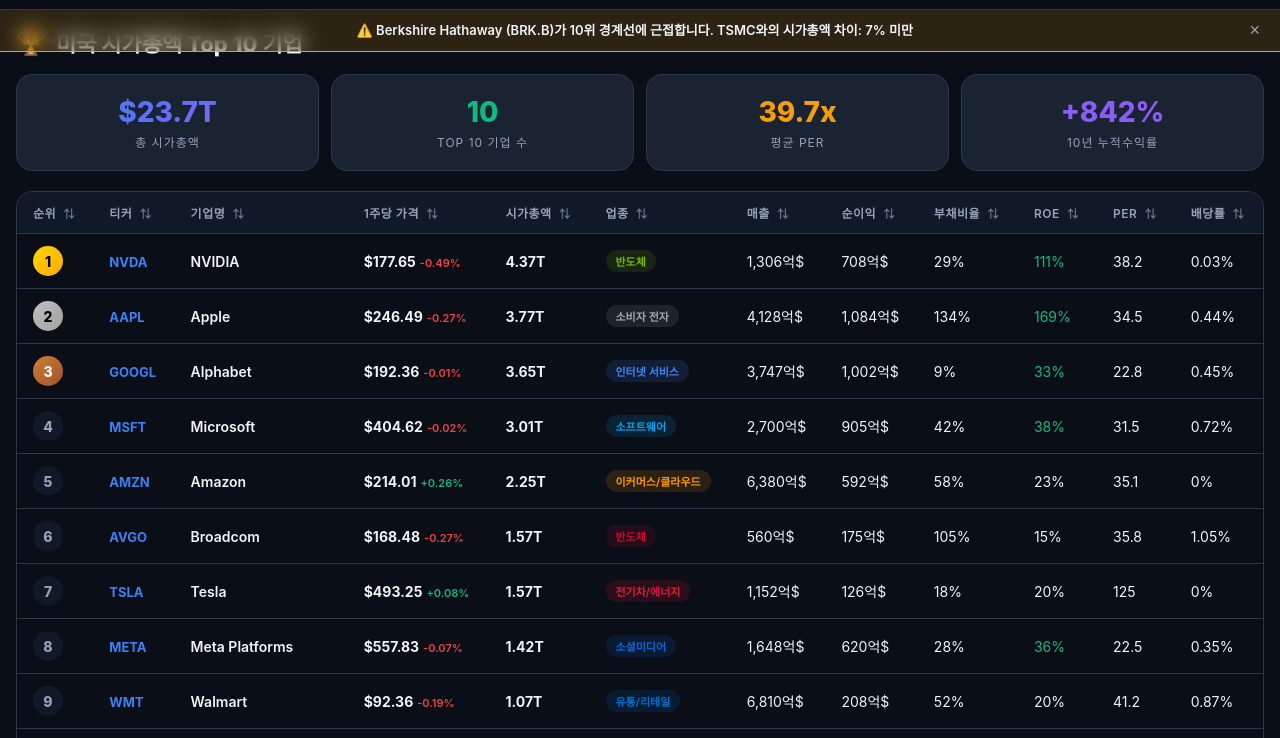
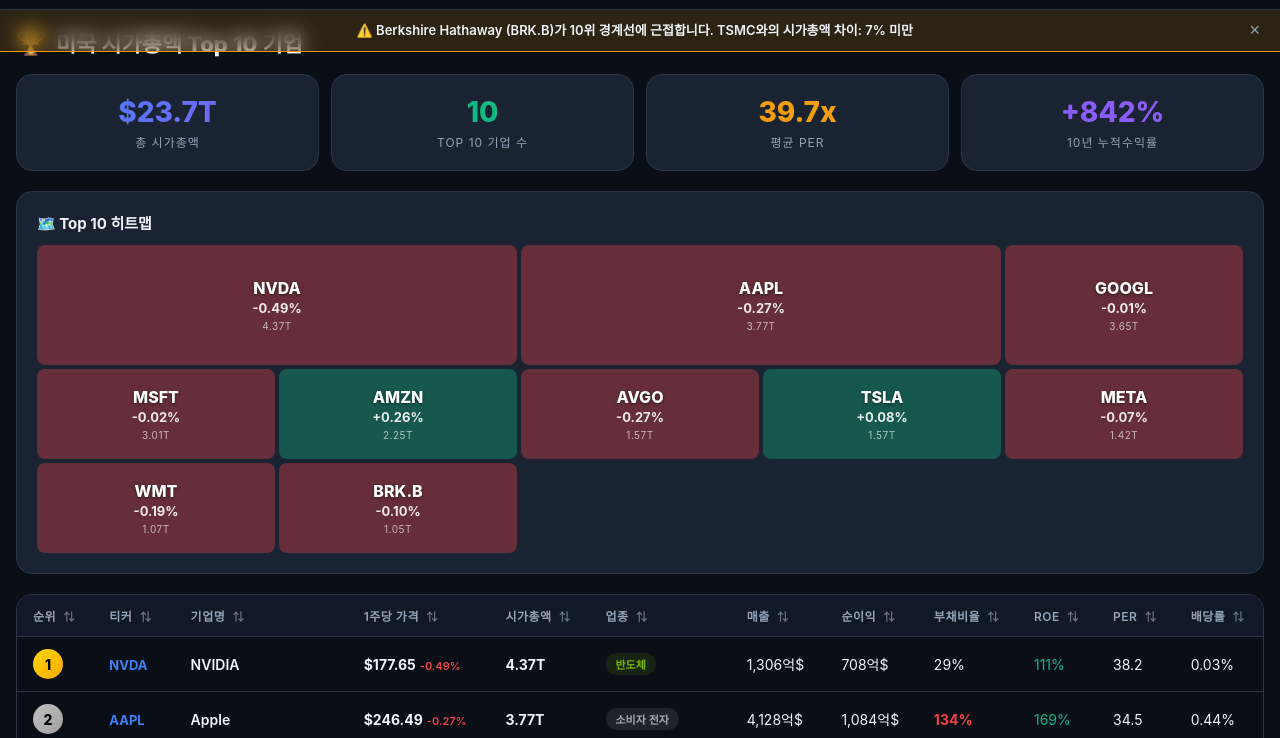
Before and after one commit to navy111p-sudo/top10-investment-system, a plain HTML site: page index.html in a window 1280 px wide. Shown: the part 50-788 px from the top of the page. Drawn offline with nearby package versions, Linux system fonts and the light colour scheme.

Commit message:
Add heatmap + red debt ratio for 50%+ companies
Added heatmap styling and rendering functionality.

```diff
--- a/index.html
+++ b/index.html
@@ -94,6 +94,23 @@
 .stat-card { text-align: center; }
 .stat-value { font-size: 28px; font-weight: 800; margin-bottom: 4px; }
 .stat-label { font-size: 12px; color: var(--text-secondary); text-transform: uppercase; letter-spacing: 1px; }
+
+/* === HEATMAP === */
+.heatmap-cell {
+  border-radius: 8px; padding: 12px 8px; display: flex; flex-direction: column;
+  align-items: center; justify-content: center; text-align: center; cursor: default;
+  transition: transform 0.2s, box-shadow 0.2s; min-height: 90px; position: relative; overflow: hidden;
+}
+.heatmap-cell:hover { transform: scale(1.03); box-shadow: 0 4px 16px rgba(0,0,0,0.4); z-index: 2; }
+.heatmap-ticker { font-size: 16px; font-weight: 800; color: #fff; text-shadow: 0 1px 3px rgba(0,0,0,0.5); }
+.heatmap-change { font-size: 13px; font-weight: 700; color: rgba(255,255,255,0.9); margin-top: 2px; }
+.heatmap-mcap { font-size: 10px; color: rgba(255,255,255,0.65); margin-top: 4px; text-transform: uppercase; letter-spacing: 0.5px; }
+@media (max-width: 768px) {
+  #heatmapContainer { grid-template-columns: repeat(3, 1fr) !important; }
+  .heatmap-cell { min-height: 70px; padding: 8px 4px; }
+  .heatmap-ticker { font-size: 13px; }
+  .heatmap-change { font-size: 11px; }
+}
 
 /* === SORTABLE TABLE HEADERS === */
 .sortable { cursor: pointer; user-select: none; white-space: nowrap; position: relative; }
@@ -259,6 +276,12 @@
 
   <!-- KPI Cards -->
   <div class="grid-4" id="kpiCards"></div>
+
+  <!-- Heatmap -->
+  <div class="card" style="margin-bottom:20px;">
+    <h3 style="font-size:15px; margin-bottom:12px;">🗺️ Top 10 히트맵</h3>
+    <div id="heatmapContainer" style="display:grid; gap:4px; grid-template-columns: repeat(5, 1fr); grid-template-rows: auto auto; min-height:220px;"></div>
+  </div>
 
   <!-- Main Table -->
   <div class="table-wrap">
@@ -508,6 +531,36 @@
   document.getElementById('kpiCards').innerHTML = html;
 }
 
+function renderHeatmap() {
+  var container = document.getElementById('heatmapContainer');
+  var sorted = TOP10_DATA.slice().sort(function(a,b){ return b.marketCap - a.marketCap; });
+  container.style.gridTemplateColumns = 'repeat(5, 1fr)';
+  var html = '';
+  sorted.forEach(function(c, i) {
+    var changePct = ((c.priceChange / (c.price - c.priceChange)) * 100);
+    var absChange = Math.abs(changePct);
+    var bg;
+    if (changePct >= 0) {
+      if (absChange > 2) bg = 'rgba(16,185,129,0.85)';
+      else if (absChange > 1) bg = 'rgba(16,185,129,0.55)';
+      else bg = 'rgba(16,185,129,0.35)';
+    } else {
+      if (absChange > 2) bg = 'rgba(239,68,68,0.85)';
+      else if (absChange > 1) bg = 'rgba(239,68,68,0.55)';
+      else bg = 'rgba(239,68,68,0.35)';
+    }
+    var sign = changePct >= 0 ? '+' : '';
+    var span = i < 2 ? 'grid-column: span 2;' : '';
+    var size = i < 2 ? 'min-height:120px;' : '';
+    html += '<div class="heatmap-cell" style="background:' + bg + ';' + span + size + '">' +
+      '<div class="heatmap-ticker">' + c.ticker + '</div>' +
+      '<div class="heatmap-change">' + sign + changePct.toFixed(2) + '%</div>' +
+      '<div class="heatmap-mcap">' + c.marketCap + 'T</div>' +
+    '</div>';
+  });
+  container.innerHTML = html;
+}
+
 // ===== SORTING STATE =====
 let currentSortKey = null;
 let currentSortDir = 'asc';
@@ -569,7 +622,7 @@
       '<td><span class="sector-badge" style="background:' + c.color + '22;color:' + c.color + ';">' + c.sector + '</span></td>' +
       '<td>' + c.revenue + '</td>' +
       '<td>' + c.profit + '</td>' +
-      '<td>' + c.debtRatio + '</td>' +
+      '<td' + (parseFloat(c.debtRatio)>=50 ? ' style="color:var(--accent-red);font-weight:700;"' : '') + '>' + c.debtRatio + '</td>' +
       '<td class="' + (parseFloat(c.roe)>25?'positive':'') + '">' + c.roe + '</td>' +
       '<td>' + c.per + '</td>' +
       '<td>' + c.dividend + '</td>' +
@@ -586,6 +639,7 @@
     c.price = Math.round((c.price + c.priceChange) * 100) / 100;
   });
   renderMainTable();
+  renderHeatmap();
 }
 
 function renderExited() {
@@ -872,6 +926,7 @@
 // ===== INIT =====
 document.addEventListener('DOMContentLoaded', () => {
   renderKPI();
+  renderHeatmap();
   renderMainTable();
   renderExited();
   renderAdviceSummary();
```
